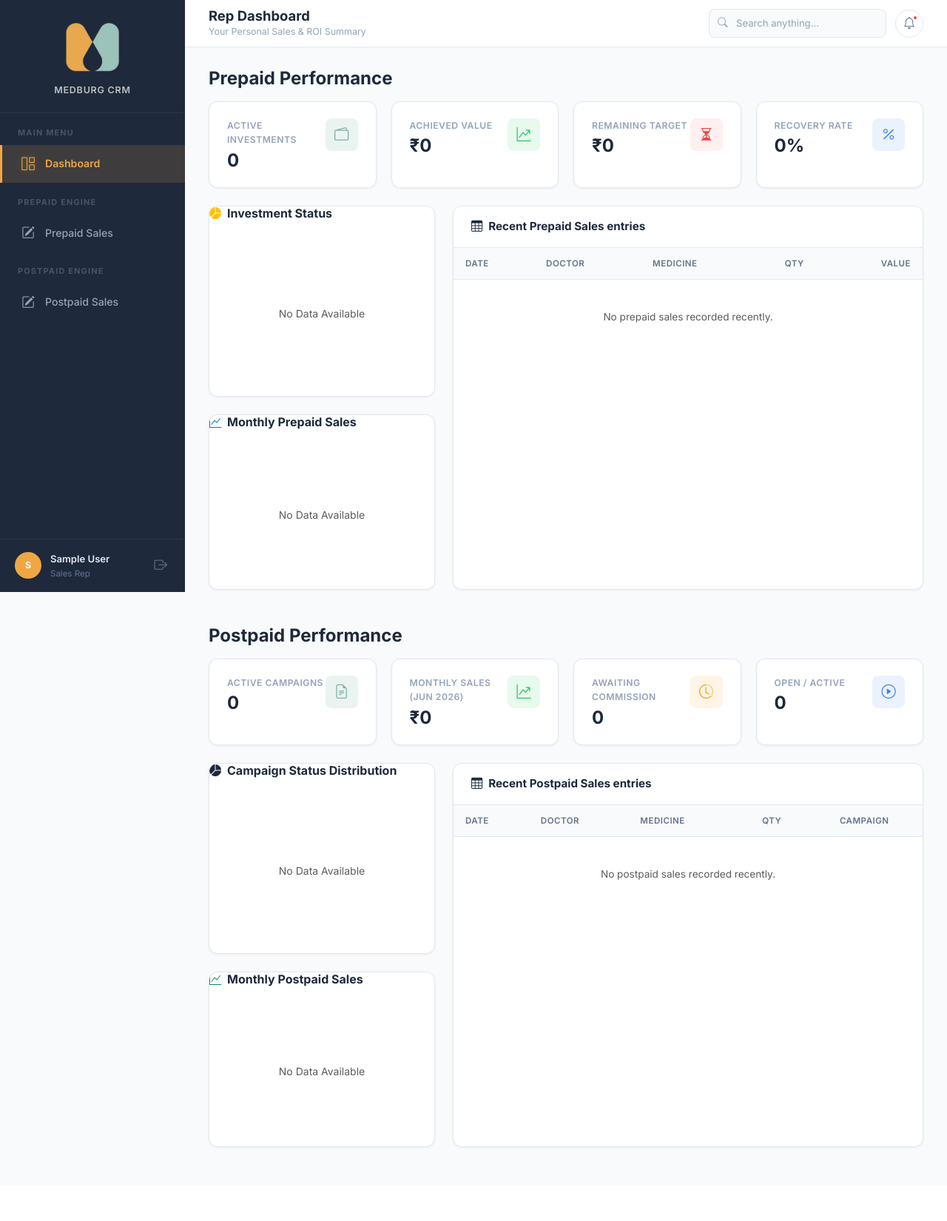
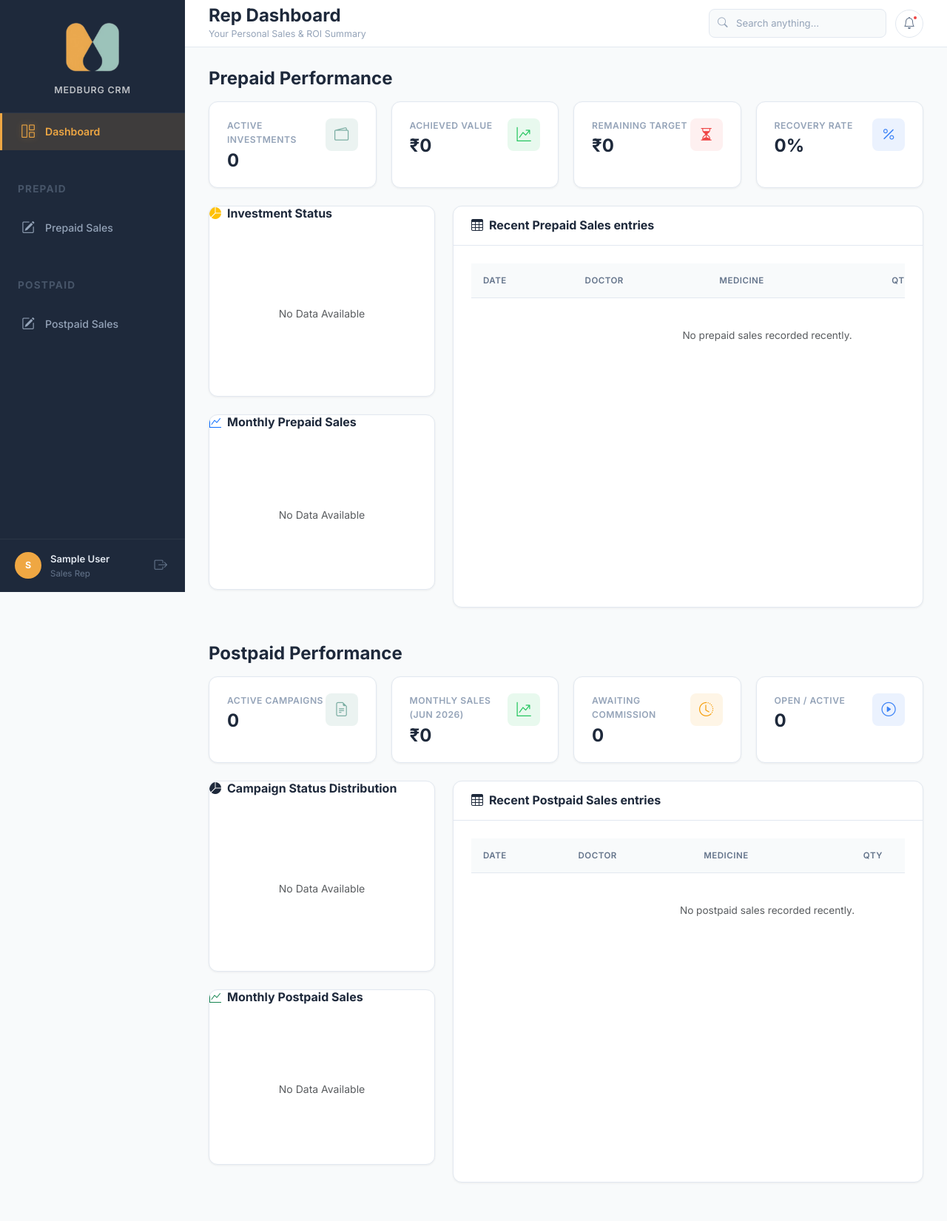
Before and after one commit to peanutbutter4351/medburg-crm, a Django app: page /doctors/dashboard/ in a window 1280 px wide. Shown: the whole page at 74% size. Before the commit the page ends 1551 px from the top, so only its background shows below. Run offline with Django 4.2, Linux system fonts and the light colour scheme; the visitor is signed in with stand-in values (Sample User, id 1); data that the repository does not hold is empty.

Commit message:
MR-9.3: UI/UX Polish and Tablet Optimization

```diff
--- a/static/css/style.css
+++ b/static/css/style.css
@@ -5,7 +5,13 @@
 
 /* ── CSS Variables ─────────────────────────────── */
 :root {
-    --primary:        #efa743;
+    --brand-primary:  #efa743;
+    --brand-success:  #22c55e;
+    --brand-danger:   #ef4444;
+    --brand-info:     #3b82f6;
+    --brand-warning:  #f59e0b;
+
+    --primary:        var(--brand-primary);
     --primary-dark:   #d9922e;
     --secondary:      #9bc3ba;
     --secondary-dark: #7aada2;
@@ -19,10 +25,10 @@
     --text-secondary: #64748b;
     --text-muted:     #94a3b8;
     --border-color:   #e2e8f0;
-    --success:        #22c55e;
-    --danger:         #ef4444;
-    --info:           #3b82f6;
-    --warning:        #f59e0b;
+    --success:        var(--brand-success);
+    --danger:         var(--brand-danger);
+    --info:           var(--brand-info);
+    --warning:        var(--brand-warning);
     --radius-sm:      8px;
     --radius-md:      12px;
     --radius-lg:      16px;
@@ -32,6 +38,13 @@
     --sidebar-width:  250px;
     --topbar-height:  64px;
     --transition:     all .2s ease;
+
+    /* Typography Hierarchy */
+    --font-size-page-title: 1.5rem;
+    --font-size-section-title: 1.15rem;
+    --font-size-card-title: 1rem;
+    --font-size-body: 0.95rem;
+    --font-size-meta: 0.85rem;
 }
 
 
@@ -992,3 +1005,67 @@
 @media (max-width: 480px) {
     .kpi-grid { grid-template-columns: 1fr; }
 }
+
+/* ── Typography Hierarchy ─────────────────────── */
+.topbar-title { font-size: var(--font-size-page-title); }
+.sidebar-label { font-size: var(--font-size-meta); margin-top: 1.5rem; margin-bottom: 0.5rem; }
+.kpi-label { font-size: var(--font-size-meta); }
+.data-card-title { font-size: var(--font-size-card-title); }
+.crm-form .form-label { font-size: var(--font-size-body); }
+.kpi-value { font-size: var(--font-size-page-title); }
+
+/* ── Spacing System ───────────────────────────── */
+.data-card { margin-bottom: 24px; }
+.data-card-header { padding: 16px 24px; }
+.data-card-body { padding: 24px; }
+.filter-card { padding: 16px 24px; margin-bottom: 24px; }
+.crm-table tbody td, .crm-table thead th { padding: 14px 16px; }
+
+/* ── Responsive Tables ────────────────────────── */
+.table-responsive {
+    overflow-x: auto;
+    -webkit-overflow-scrolling: touch;
+    width: 100%;
+}
+.table-responsive .crm-table {
+    min-width: 800px; /* Force scroll on small screens */
+}
+
+/* ── Touch Targets & Forms ────────────────────── */
+.crm-form .form-control,
+.crm-form .form-select,
+.filter-card .form-control,
+.filter-card .form-select,
+.btn-crm-primary,
+.btn-crm-secondary,
+.btn-crm-outline,
+.btn-submit {
+    min-height: 44px;
+}
+
+/* ── Tablet Optimization (768px to 1194px) ────── */
+@media (max-width: 1194px) {
+    .kpi-grid { grid-template-columns: repeat(auto-fit, minmax(200px, 1fr)); }
+}
+
+@media (max-width: 1024px) {
+    .sidebar { width: 220px; }
+    .app-main { margin-left: 220px; }
+    .app-content { padding: 24px; }
+}
+
+@media (max-width: 834px) {
+    .kpi-grid { grid-template-columns: repeat(2, 1fr); }
+    .sidebar { transform: translateX(-100%); }
+    .sidebar.open { transform: translateX(0); }
+    .sidebar-overlay.open { display: block; }
+    .sidebar-toggle { display: block; }
+    .app-main { margin-left: 0; }
+}
+
+@media (max-width: 768px) {
+    .app-content { padding: 20px 16px; }
+    .topbar { padding: 0 16px; }
+    .topbar-search { display: none; }
+    .filter-card .row > div { margin-bottom: 12px; }
+}
--- a/templates/base.html
+++ b/templates/base.html
@@ -37,70 +37,69 @@
             <span class="brand-text">Medburg CRM</span>
         </div>
 
-        <div class="sidebar-label">Main Menu</div>
-
         <ul class="sidebar-nav">
             <li>
                 <a href="{% url 'doctors:dashboard' %}"
                    class="{% if request.resolver_match.url_name == 'dashboard' %}active{% endif %}">
-                    <i class="bi bi-grid-1x2"></i> Dashboard
+                    <i class="bi bi-grid-1x2"></i> <span>Dashboard</span>
                 </a>
             </li>
 
-            <div class="sidebar-label">Prepaid Engine</div>
+            <div class="sidebar-label mt-4">Prepaid</div>
             <li>
                 <a href="{% url 'sales:prepaid_entry' %}"
                    class="{% if request.resolver_match.url_name == 'prepaid_entry' %}active{% endif %}">
-                    <i class="bi bi-pencil-square"></i> Prepaid Sales
+                    <i class="bi bi-pencil-square"></i> <span>Prepaid Sales</span>
                 </a>
             </li>
             {% if user.is_admin_user %}
             <li>
                 <a href="{% url 'reports:report' %}"
                    class="{% if request.resolver_match.app_name == 'reports' %}active{% endif %}">
-                    <i class="bi bi-file-earmark-bar-graph"></i> Prepaid Report
+                    <i class="bi bi-file-earmark-bar-graph"></i> <span>Prepaid Report</span>
                 </a>
             </li>
             {% endif %}
 
-            <div class="sidebar-label">Postpaid Engine</div>
+            <div class="sidebar-label mt-4">Postpaid</div>
             <li>
                 <a href="{% url 'sales:postpaid_entry' %}"
                    class="{% if request.resolver_match.url_name == 'postpaid_entry' %}active{% endif %}">
-                    <i class="bi bi-pencil-square"></i> Postpaid Sales
+                    <i class="bi bi-pencil-square"></i> <span>Postpaid Sales</span>
                 </a>
             </li>
             {% if user.is_admin_user %}
             <li>
                 <a href="{% url 'sales:postpaid_report' %}"
                    class="{% if request.resolver_match.url_name == 'postpaid_report' or request.resolver_match.url_name == 'campaign_manage' %}active{% endif %}">
-                    <i class="bi bi-sliders"></i> Campaign Monitor
+                    <i class="bi bi-sliders"></i> <span>Campaign Monitor</span>
                 </a>
             </li>
             <li>
                 <a href="{% url 'sales:postpaid_sales_report' %}"
                    class="{% if request.resolver_match.url_name == 'postpaid_sales_report' %}active{% endif %}">
-                    <i class="bi bi-file-earmark-bar-graph"></i> Sales Report
+                    <i class="bi bi-graph-up"></i> <span>Sales Report</span>
                 </a>
             </li>
             <li>
                 <a href="{% url 'sales:settlement_ledger' %}"
                    class="{% if request.resolver_match.url_name == 'settlement_ledger' %}active{% endif %}">
-                    <i class="bi bi-journal-text"></i> Settlement Ledger
+                    <i class="bi bi-journal-text"></i> <span>Settlement Ledger</span>
                 </a>
             </li>
             {% endif %}
 
             {% if user.is_admin_user %}
-            <div class="sidebar-label">System</div>
+            <div class="sidebar-label mt-4">System</div>
             <li>
-                <a href="/admin/core/importlog/">
-                    <i class="bi bi-journal-text"></i> Import Logs
+                <a href="/admin/core/importlog/"
+                   class="{% if request.path == '/admin/core/importlog/' %}active{% endif %}">
+                    <i class="bi bi-cloud-arrow-down"></i> <span>Import Logs</span>
                 </a>
             </li>
             <li>
                 <a href="/admin/">
-                    <i class="bi bi-gear"></i> Admin Console
+                    <i class="bi bi-gear"></i> <span>Admin Console</span>
                 </a>
             </li>
             {% endif %}
```
Also changed, not shown: core/apps.py (+56 -0 lines), fix_tables.py (added, +29 -0 lines).
